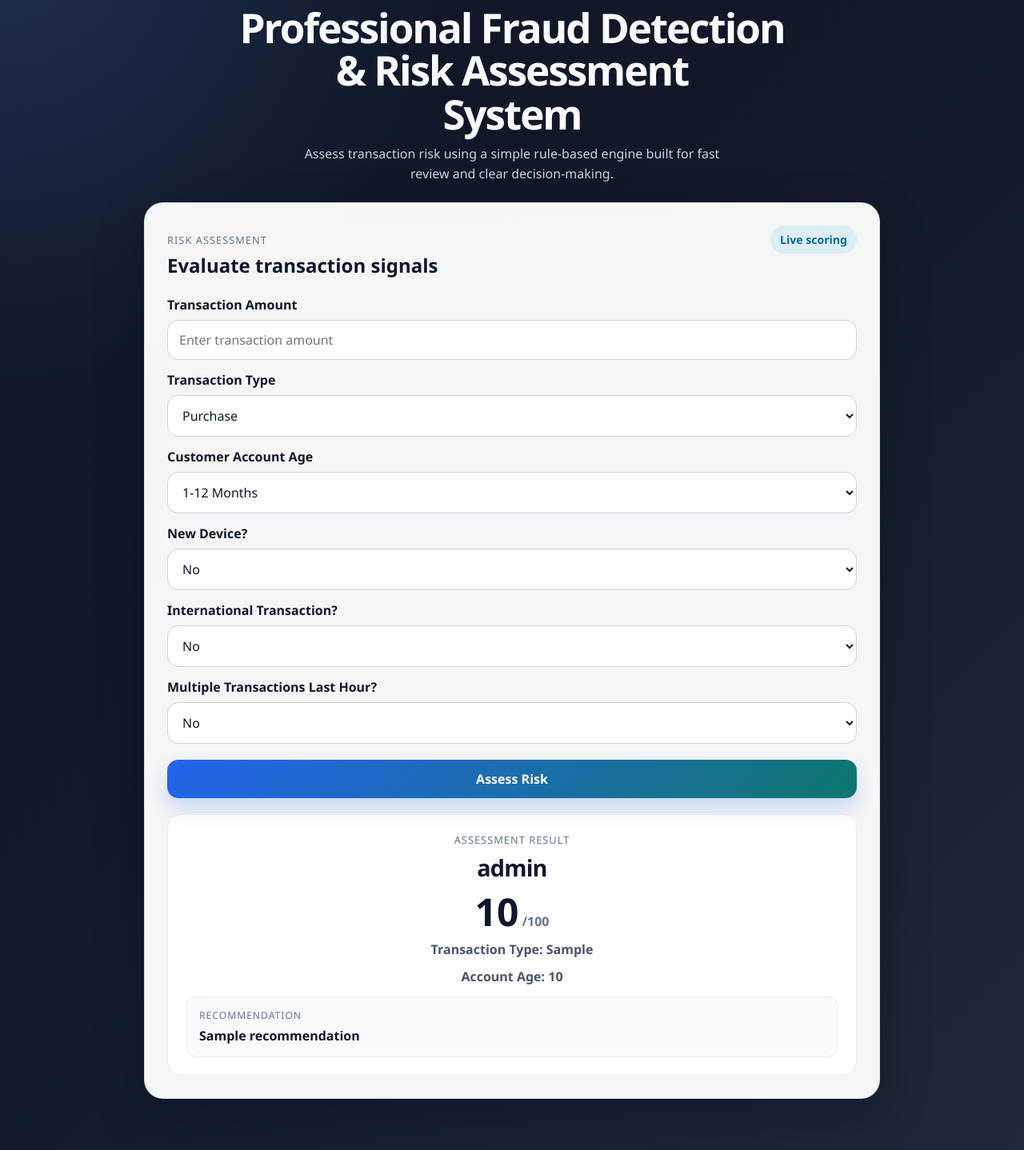
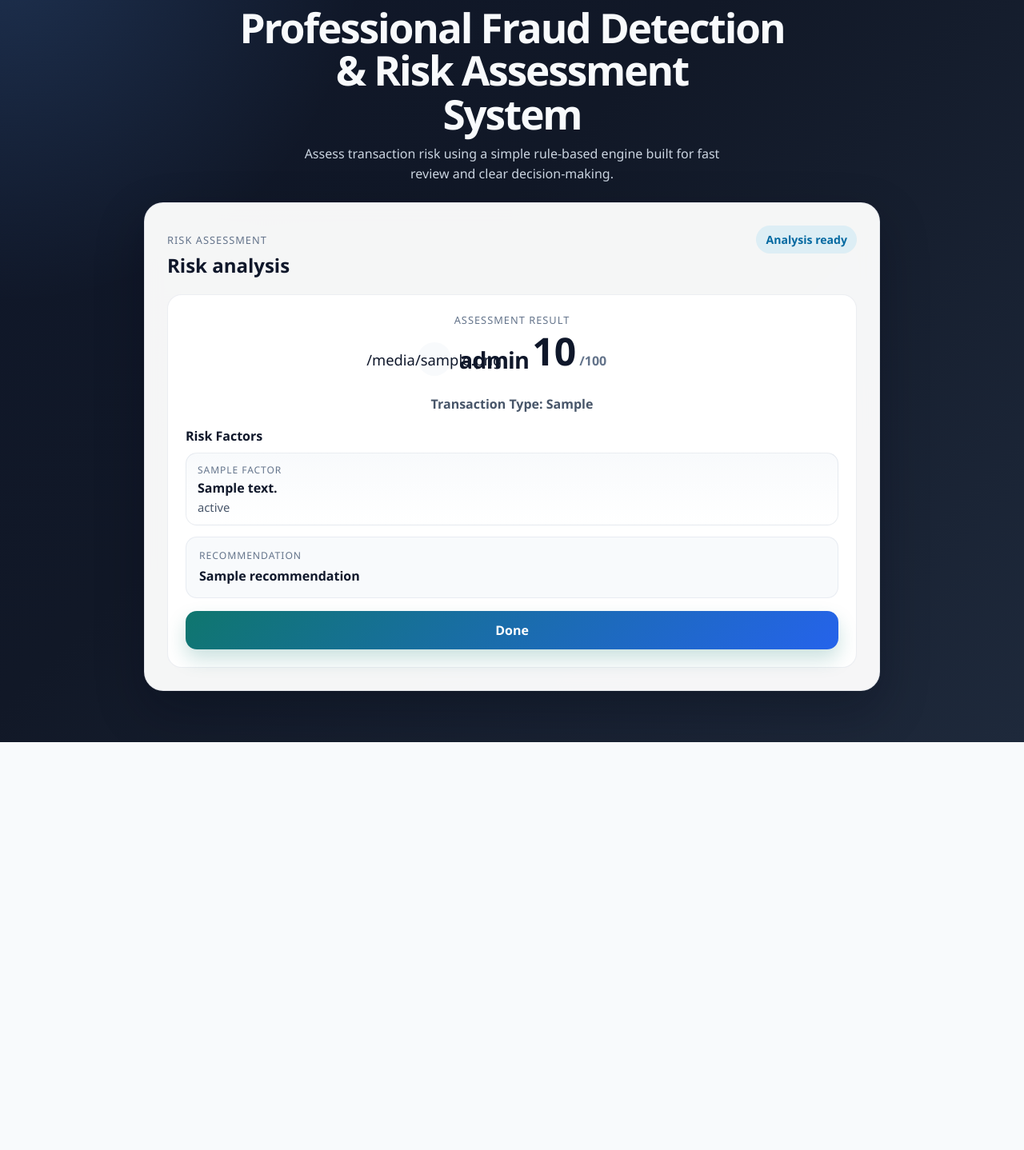
Before and after one commit to BodapatruniNandhita/Fraud-Detection-Risk-Assessment-System, a Flask app: template templates/index.html in a window 1280 px wide. Shown: the part 75-1513 px from the top of the page at 80% size. After the commit the page ends 1003 px from the top, so only its background shows below. Run offline with Flask 3, Linux system fonts and the light colour scheme; the template is opened without the code that fills it: most values are stand-ins (such as "Sample title", 1, 10 or a date in 2020).

Commit message:
Completed fraud detection system

```diff
--- a/app.py
+++ b/app.py
@@ -8,9 +8,11 @@ def home():
     risk_score = None
     risk_level = None
     risk_class = None
+    risk_icon = None
     recommendation = None
     transaction_type = None
     account_age = None
+    risk_factors = []
 
     if request.method == "POST":
         amount = float(request.form["amount"])
@@ -42,12 +44,56 @@ def home():
         if risk_score < 30:
             risk_level = "Low Risk"
             risk_class = "low"
+            risk_icon = "🟢"
         elif risk_score < 60:
             risk_level = "Medium Risk"
             risk_class = "medium"
+            risk_icon = "🟠"
         else:
             risk_level = "High Risk"
             risk_class = "high"
+            risk_icon = "🔴"
+
+        risk_factors.append(
+            {
+                "label": "Transaction Amount",
+                "detail": f"₹{amount:,.2f}",
+                "status": "Low Risk" if amount <= 100000 else "Elevated Risk",
+                "class": "warn" if amount > 100000 else "safe",
+            }
+        )
+        risk_factors.append(
+            {
+                "label": "Account Age",
+                "detail": account_age,
+                "status": "Low Risk" if account_age != "< 1 Month" else "High Risk",
+                "class": "warn" if account_age == "< 1 Month" else "safe",
+            }
+        )
+        risk_factors.append(
+            {
+                "label": "Device Trust",
+                "detail": "New device" if new_device == "Yes" else "Known device",
+                "status": "Risky" if new_device == "Yes" else "Low Risk",
+                "class": "warn" if new_device == "Yes" else "safe",
+            }
+        )
+        risk_factors.append(
+            {
+                "label": "Transaction Scope",
+                "detail": "International" if international == "Yes" else "Domestic",
+                "status": "Risky" if international == "Yes" else "Low Risk",
+                "class": "warn" if international == "Yes" else "safe",
+            }
+        )
+        risk_factors.append(
+            {
+                "label": "Activity Pattern",
+                "detail": "Multiple transactions in last hour" if multiple == "Yes" else "Normal frequency",
+                "status": "Risky" if multiple == "Yes" else "Low Risk",
+                "class": "warn" if multiple == "Yes" else "safe",
+            }
+        )
 
         if risk_level == "High Risk":
             recommendation = "Block transaction and request verification"
@@ -61,9 +107,11 @@ def home():
         risk_score=risk_score,
         risk_level=risk_level,
         risk_class=risk_class,
+        risk_icon=risk_icon,
         recommendation=recommendation,
         transaction_type=transaction_type,
         account_age=account_age,
+        risk_factors=risk_factors,
     ))
     response.headers["Cache-Control"] = "no-store, no-cache, must-revalidate, max-age=0"
     response.headers["Pragma"] = "no-cache"
--- a/static/style.css
+++ b/static/style.css
@@ -173,9 +173,27 @@ button:hover {
 }
 
 .result h3 {
-    margin: 0 0 12px;
+    margin: 0;
     font-size: 1.8rem;
     letter-spacing: -0.03em;
+}
+
+.result-title {
+    display: inline-flex;
+    align-items: center;
+    gap: 10px;
+    margin-bottom: 12px;
+}
+
+.result-icon {
+    display: inline-flex;
+    align-items: center;
+    justify-content: center;
+    width: 42px;
+    height: 42px;
+    border-radius: 999px;
+    background: #f8fafc;
+    font-size: 1.15rem;
 }
 
 .risk-score {
@@ -222,16 +240,110 @@ button:hover {
     line-height: 1.45;
 }
 
+.risk-factors {
+    margin-top: 18px;
+    text-align: left;
+}
+
+.risk-factors h4 {
+    margin: 0 0 10px;
+    color: #0f172a;
+    font-size: 1rem;
+}
+
+.risk-factors ul {
+    list-style: none;
+    padding: 0;
+    margin: 0;
+    display: grid;
+    gap: 10px;
+}
+
+.factor {
+    display: grid;
+    gap: 3px;
+    padding: 12px 14px;
+    border-radius: 14px;
+    border: 1px solid rgba(148, 163, 184, 0.2);
+    background: linear-gradient(180deg, rgba(248, 250, 252, 0.96), rgba(255, 255, 255, 0.96));
+}
+
+.factor-label {
+    font-size: 0.75rem;
+    text-transform: uppercase;
+    letter-spacing: 0.08em;
+    color: #64748b;
+}
+
+.factor-detail {
+    font-weight: 700;
+    color: #0f172a;
+}
+
+.factor-status {
+    font-size: 0.92rem;
+    color: #475569;
+}
+
+.factor-safe {
+    border-color: rgba(34, 197, 94, 0.18);
+    box-shadow: inset 0 0 0 1px rgba(34, 197, 94, 0.06);
+}
+
+.factor-warn {
+    border-color: rgba(245, 158, 11, 0.2);
+    box-shadow: inset 0 0 0 1px rgba(245, 158, 11, 0.08);
+}
+
+.done-button {
+    display: inline-flex;
+    justify-content: center;
+    align-items: center;
+    width: 100%;
+    margin-top: 16px;
+    padding: 13px 14px;
+    border-radius: 14px;
+    background: linear-gradient(135deg, #0f766e 0%, #2563eb 100%);
+    color: #fff;
+    font-weight: 800;
+    text-decoration: none;
+    box-shadow: 0 12px 24px rgba(15, 118, 110, 0.22);
+    transition: transform 0.15s ease, filter 0.15s ease;
+}
+
+.done-button:hover {
+    transform: translateY(-1px);
+    filter: brightness(1.03);
+}
+
 .result-low {
-    box-shadow: inset 0 0 0 1px rgba(34, 197, 94, 0.18);
+    border-color: rgba(34, 197, 94, 0.24);
+    background: linear-gradient(180deg, rgba(236, 253, 245, 0.95), rgba(255, 255, 255, 0.98));
+    box-shadow: 0 18px 40px rgba(34, 197, 94, 0.08);
 }
 
 .result-medium {
-    box-shadow: inset 0 0 0 1px rgba(245, 158, 11, 0.18);
+    border-color: rgba(245, 158, 11, 0.24);
+    background: linear-gradient(180deg, rgba(255, 251, 235, 0.96), rgba(255, 255, 255, 0.98));
+    box-shadow: 0 18px 40px rgba(245, 158, 11, 0.09);
 }
 
 .result-high {
-    box-shadow: inset 0 0 0 1px rgba(239, 68, 68, 0.18);
+    border-color: rgba(239, 68, 68, 0.24);
+    background: linear-gradient(180deg, rgba(254, 242, 242, 0.96), rgba(255, 255, 255, 0.98));
+    box-shadow: 0 18px 40px rgba(239, 68, 68, 0.08);
+}
+
+.result-low .result-icon {
+    background: rgba(34, 197, 94, 0.12);
+}
+
+.result-medium .result-icon {
+    background: rgba(245, 158, 11, 0.12);
+}
+
+.result-high .result-icon {
+    background: rgba(239, 68, 68, 0.12);
 }
 
 @media (max-width: 640px) {
@@ -255,4 +367,12 @@ button:hover {
     .hero-line-top {
         white-space: normal;
     }
+
+    .result-title {
+        justify-content: center;
+    }
+
+    .done-button {
+        width: 100%;
+    }
 }
--- a/templates/index.html
+++ b/templates/index.html
@@ -22,21 +22,22 @@
             <div class="card-header">
                 <div>
                     <p class="card-kicker">Risk Assessment</p>
-                    <h2>Evaluate transaction signals</h2>
+                    <h2>{% if risk_score is none %}Evaluate transaction signals{% else %}Risk analysis{% endif %}</h2>
                 </div>
-                <div class="badge">Live scoring</div>
+                <div class="badge">{% if risk_score is none %}Live scoring{% else %}Analysis ready{% endif %}</div>
             </div>
 
+            {% if risk_score is none %}
             <form method="POST" class="risk-form" autocomplete="off">
                 <div class="field">
-                    <label for="amount">Transaction Amount</label>
+                    <label for="amount">Amount (INR)</label>
                     <input
                         type="number"
                         id="amount"
                         name="amount"
                         min="0"
                         step="0.01"
-                        placeholder="Enter transaction amount"
+                        placeholder="&#8377; Enter transaction amount"
                         autocomplete="off"
                         required
                     >
@@ -88,18 +89,32 @@
 
                 <button type="submit">Assess Risk</button>
             </form>
-
-            {% if risk_score is not none %}
+            {% else %}
             <div class="result result-{{ risk_class }}">
                 <p class="result-label">Assessment Result</p>
-                <h3>{{ risk_level }}</h3>
+                <div class="result-title">
+                    <span class="result-icon" aria-hidden="true">{{ risk_icon }}</span>
+                    <h3>{{ risk_level }}</h3>
+                </div>
                 <div class="risk-score">{{ risk_score }}<span>/100</span></div>
                 <p class="result-meta">Transaction Type: {{ transaction_type }}</p>
-                <p class="result-meta">Account Age: {{ account_age }}</p>
+                <div class="risk-factors">
+                    <h4>Risk Factors</h4>
+                    <ul>
+                        {% for factor in risk_factors %}
+                        <li class="factor factor-{{ factor.class }}">
+                            <span class="factor-label">{{ factor.label }}</span>
+                            <span class="factor-detail">{{ factor.detail }}</span>
+                            <span class="factor-status">{{ factor.status }}</span>
+                        </li>
+                        {% endfor %}
+                    </ul>
+                </div>
                 <div class="recommendation">
                     <span>Recommendation</span>
                     <strong>{{ recommendation }}</strong>
                 </div>
+                <a class="done-button" href="{{ url_for('home') }}">Done</a>
             </div>
             {% endif %}
         </section>
```
